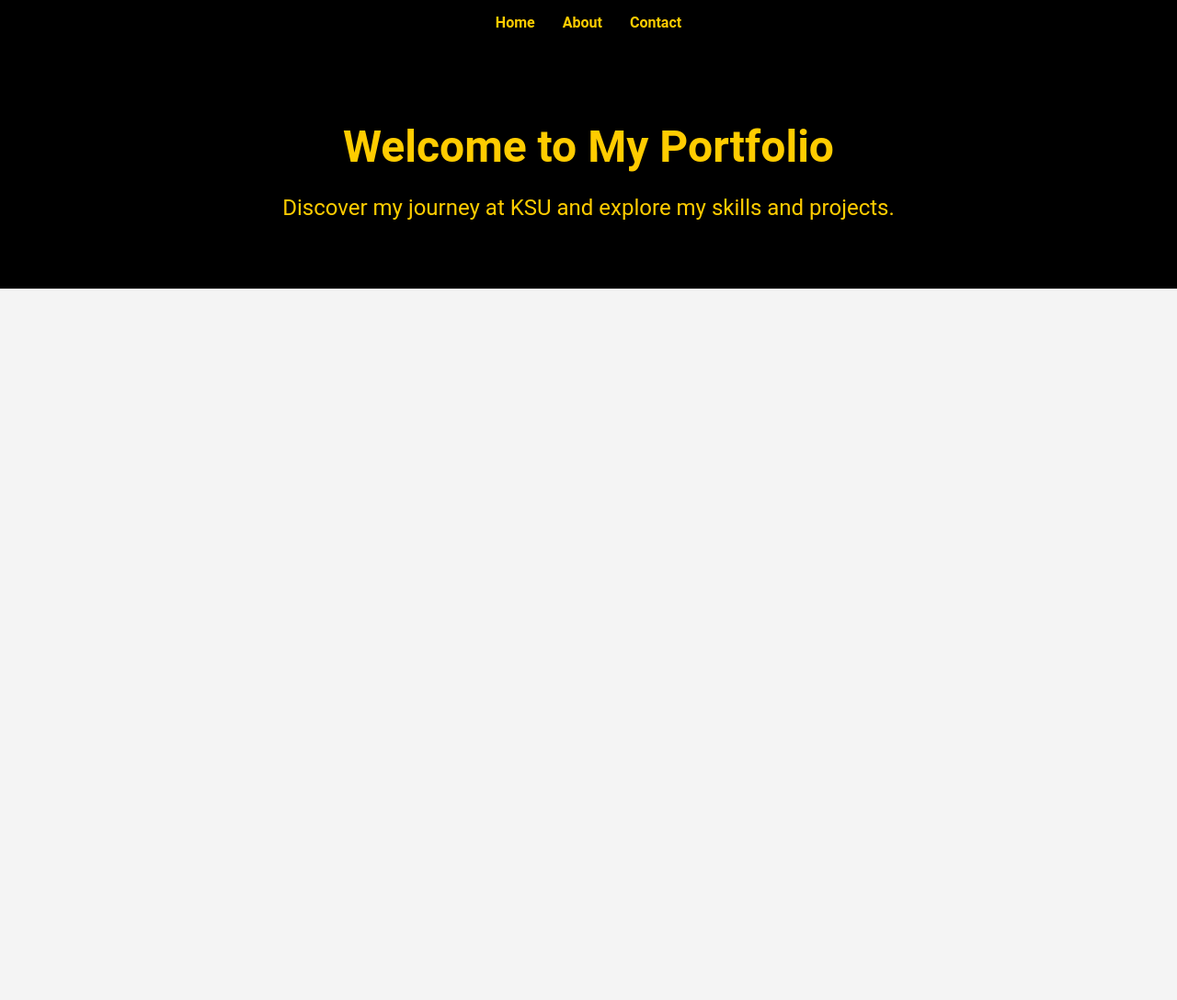
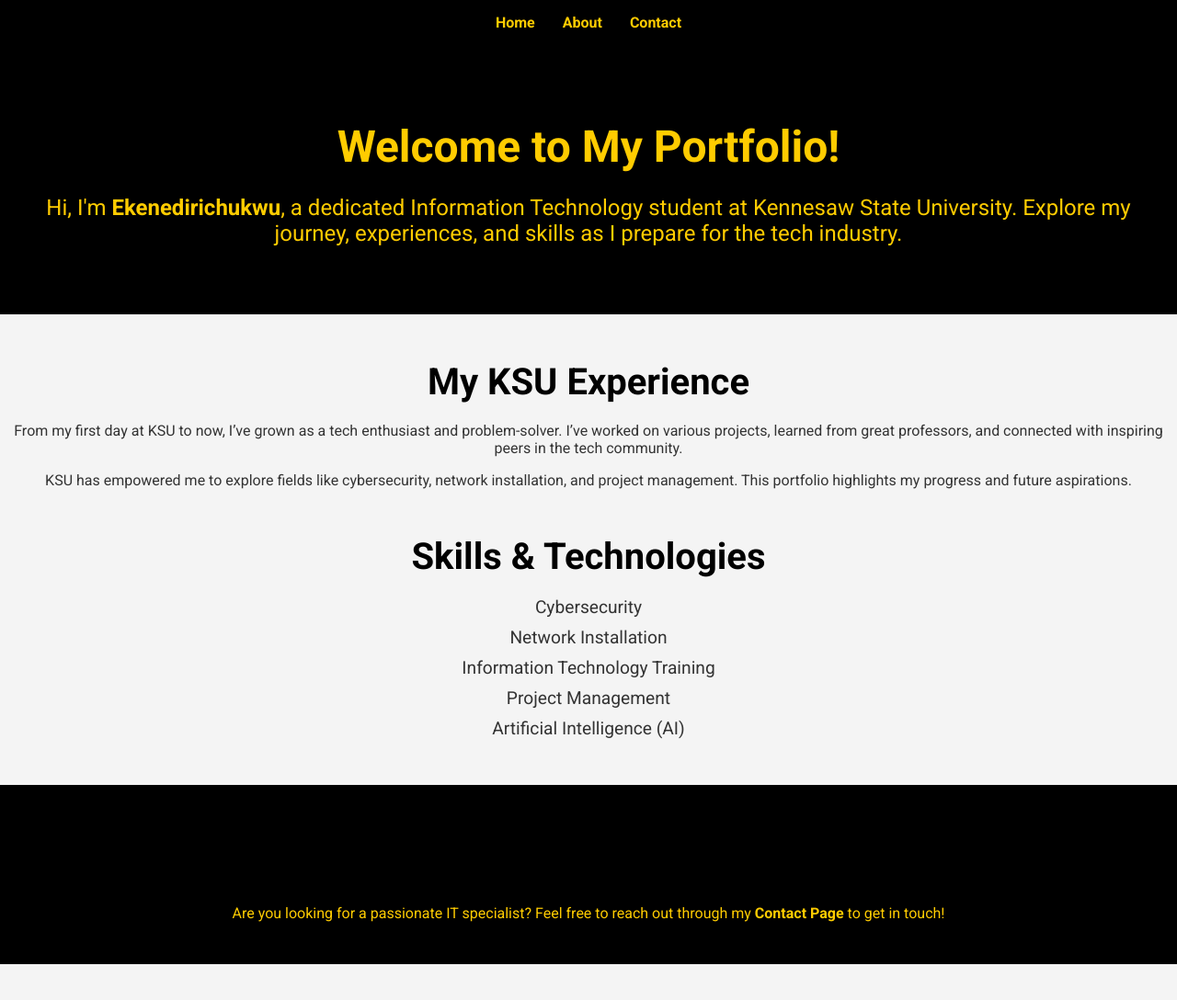
Before and after one commit to Kaycee500/Project-Milestone-1, a plain HTML site: page index.html in a window 1280 px wide. Shown: the whole page at 92% size. Before the commit the page ends 800 px from the top, so only its background shows below. Drawn offline with Linux system fonts and the light colour scheme.

Commit message:
Update index.html

```diff
--- a/index.html
+++ b/index.html
@@ -3,10 +3,12 @@
 <head>
     <meta charset="UTF-8">
     <meta name="viewport" content="width=device-width, initial-scale=1.0">
-  <title>My Portfolio - Home</title>
+    <title>Welcome to My Portfolio</title>
+    <link href="https://fonts.googleapis.com/css2?family=Roboto:wght@400;700&display=swap" rel="stylesheet">
     <link rel="stylesheet" href="styles/style.css">
 </head>
 <body>
+    <!-- Navigation Menu -->
     <nav>
         <ul>
             <li><a href="index.html">Home</a></li>
@@ -14,9 +16,37 @@
             <li><a href="contact.html">Contact</a></li>
         </ul>
     </nav>
+
+    <!-- Header Section -->
     <header>
-    <h1>Welcome to My Portfolio</h1>
-    <p>Discover my journey at KSU and explore my skills and projects.</p>
+        <h1>Welcome to My Portfolio!</h1>
+        <p>Hi, I'm <strong>Ekenedirichukwu</strong>, a dedicated Information Technology student at Kennesaw State University. Explore my journey, experiences, and skills as I prepare for the tech industry.</p>
     </header>
+
+    <!-- Intro Section: Journey at KSU -->
+    <section class="journey">
+        <h2>My KSU Experience</h2>
+        <p>From my first day at KSU to now, I’ve grown as a tech enthusiast and problem-solver. I’ve worked on various projects, learned from great professors, and connected with inspiring peers in the tech community.</p>
+        <p>KSU has empowered me to explore fields like cybersecurity, network installation, and project management. This portfolio highlights my progress and future aspirations.</p>
+    </section>
+
+    <!-- Featured Skills -->
+    <section class="skills">
+        <h2>Skills & Technologies</h2>
+        <ul>
+            <li>Cybersecurity</li>
+            <li>Network Installation</li>
+            <li>Information Technology Training</li>
+            <li>Project Management</li>
+            <li>Artificial Intelligence (AI)</li>
+        </ul>
+    </section>
+
+    <!-- Call to Action -->
+    <section class="cta">
+        <h2>Let's Connect!</h2>
+        <p>Are you looking for a passionate IT specialist? Feel free to reach out through my <a href="contact.html">Contact Page</a> to get in touch!</p>
+    </section>
+
 </body>
 </html>
```
Lines whose indentation alone changed are shown as unchanged.
